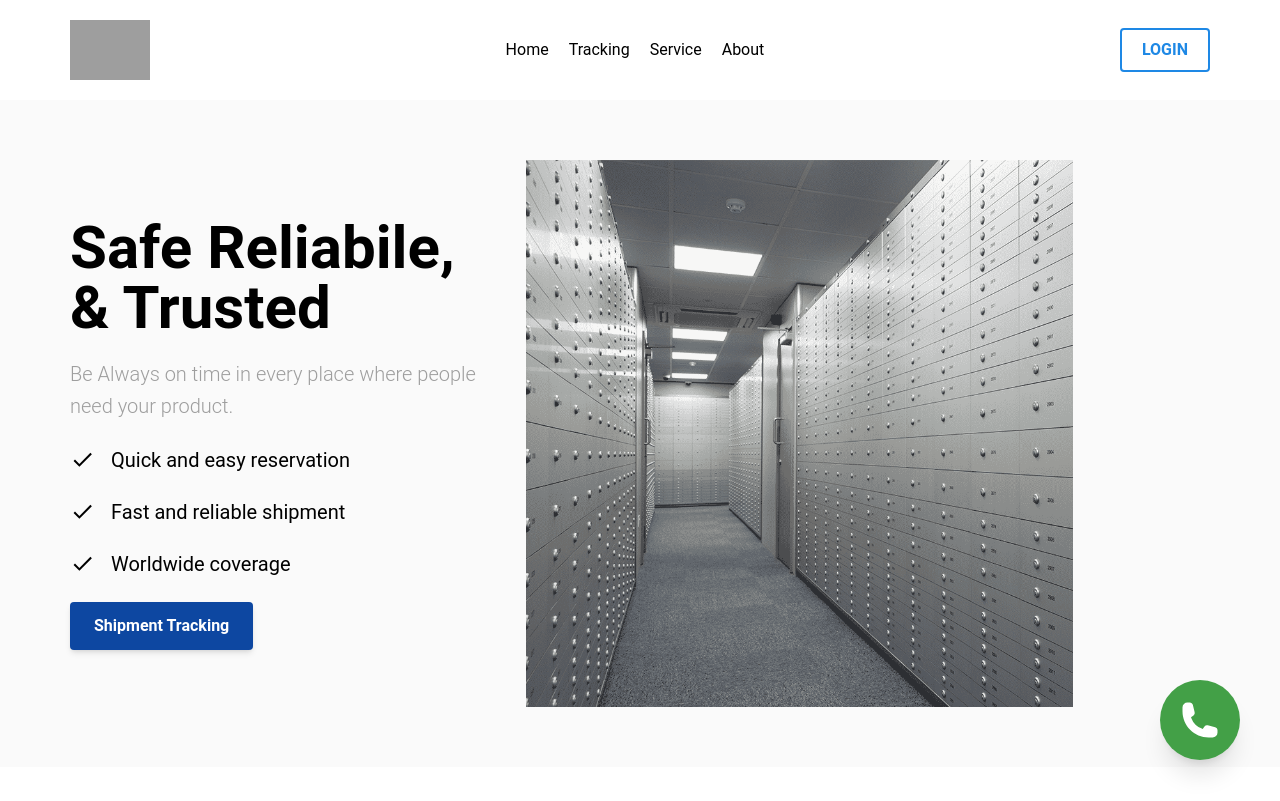
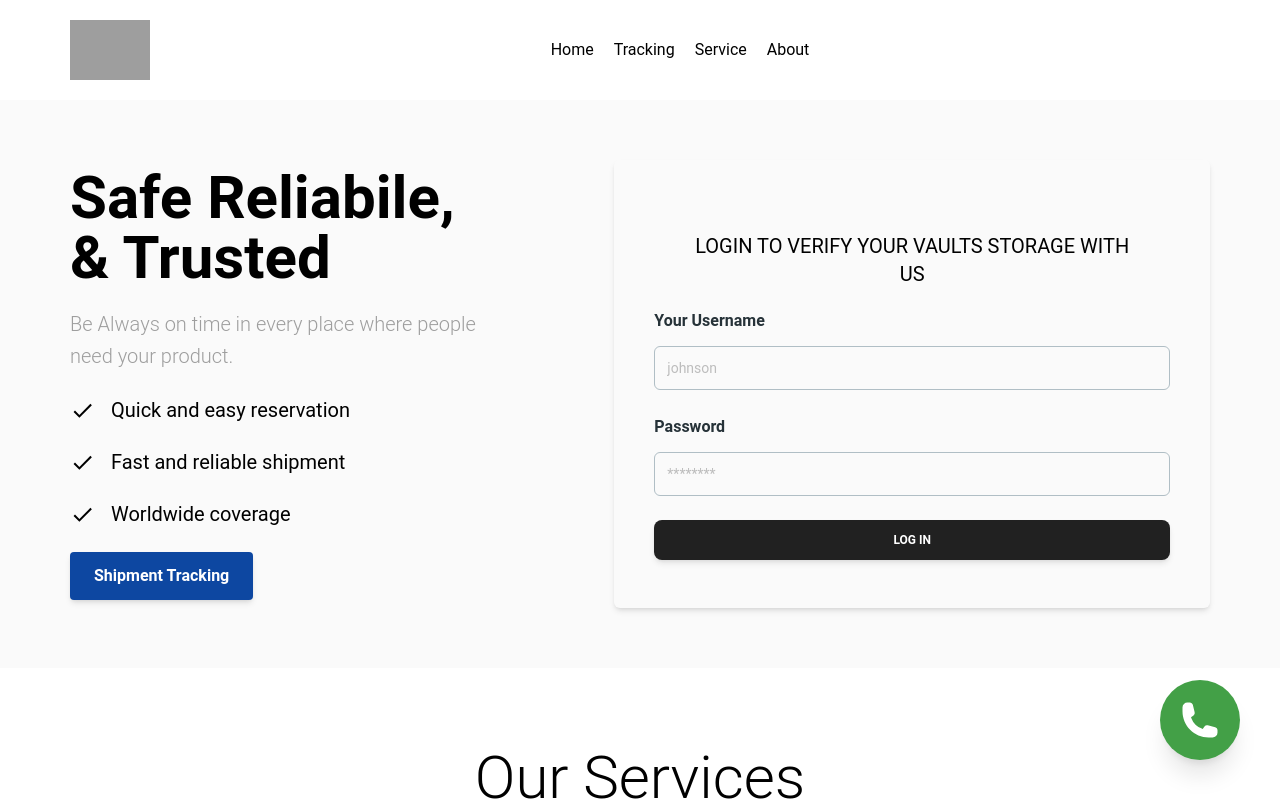
Before and after one commit to DKing-code/Vaulti, a React (Vite) app in the folder reserve/: page / in a window 1280 px wide. Shown: the top 801 px of the page. Built offline with nearby package versions, Linux system fonts and the light colour scheme; grey boxes are pictures that could not be loaded.

Commit message:
fixing errors

```diff
--- a/reserve/src/App.jsx
+++ b/reserve/src/App.jsx
@@ -19,8 +19,8 @@ function App() {
       <Routes>
         <Route path='/' element={<Home/>}/>
         <Route path='/tracking' element={<Tracking/>} />
+        <Route path='/secure-vault' element={<SecureVault/>} />
         <Route path='/about' element={<About/>} />
-        <Route path='/secure-vault' element={<SecureVault/>} />
       </Routes>
     </Router>
   )
--- a/reserve/src/components/Hero.jsx
+++ b/reserve/src/components/Hero.jsx
@@ -1,6 +1,5 @@
 import React, { useState } from 'react'
 import {MdDone} from 'react-icons/md'
-import { Link } from 'react-router-dom'
 import {
     Button,
     Dialog,
@@ -9,10 +8,33 @@ import {
     DialogFooter,
   } from "@material-tailwind/react";
   import safedepo from '../assets/images/safeDepo.png'
+  import { Link,useNavigate } from 'react-router-dom'
+import axios from 'axios';
 
 function Hero() {
     const [open, setOpen] = useState(false);
     const handleOpen = () => setOpen(!open);
+    const [login,setLogin] = useState({})
+    const navigate = useNavigate()
+    const [error,setError] = useState({})
+
+
+    const handleLogin = (e) => {
+      e.preventDefault()
+      try {
+           axios.post('http://localhost:4000/login', login).then(resp=>{
+              if(resp.data){
+                  navigate('/secure-vault',{ state: { userData: resp.data } });
+              }
+          }).catch(err=>{
+              setError(JSON.parse(err?.request?.responseText))
+          })
+      } catch (err) {
+          console.log(err);
+      }
+      // navigate('/secure-vault', { replace: true });
+  };
+
 
 
 
@@ -32,19 +54,55 @@ function Hero() {
                     <Link to={'/tracking'}>
                         <button className='px-6 py-3 bg-blue-900 text-white font-semibold rounded shadow-md'>Shipment Tracking</button>
                     </Link>
-
-                    {/* <button onClick={handleOpen} className='px-6 py-3 bg-blue-50 text-black font-semibold rounded _hover:bg-blue-500'>Request Quote</button> */}
                 </div>
             </div>
             <div className=''>
-                <img src={safedepo} alt="" className='object-cover' width={'80%'}/>
+                {/* <img src={safedepo} alt="" className='object-cover' width={'80%'}/> */}
+                <div className='shadow-md p-10 rounded-md'>
+                <form class="max-w-screen-lg mt-8 mb-2 " onSubmit={handleLogin}>
+                        <p className='text-center text-xl px-10'>LOGIN TO VERIFY YOUR VAULTS STORAGE WITH US</p>
+                        {error?.msg}
+                        <div class="flex flex-col gap-6 mb-1 mt-5">
+                            <h6
+                                class="block -mb-3 font-sans text-base antialiased font-semibold leading-relaxed tracking-normal text-blue-gray-900">
+                                Your Username
+                            </h6>
+                            <div class="relative h-11 w-full min-w-[200px]">
+                                <input placeholder="johnson"
+                                onChange={e=>setLogin({...login,username:e.target.value})}
+                                    class="peer h-full w-full rounded-md border border-blue-gray-200 border-t-transparent !border-t-blue-gray-200 bg-transparent px-3 py-3 font-sans text-sm font-normal text-blue-gray-700 outline outline-0 transition-all placeholder-shown:border placeholder-shown:border-blue-gray-200 placeholder-shown:border-t-blue-gray-200 focus:border-2 focus:border-gray-900 focus:border-t-transparent focus:!border-t-gray-900 focus:outline-0 disabled:border-0 disabled:bg-blue-gray-50"
+                                    required
+                                    />
+
+                            </div>
+                            <h6
+                                class="block -mb-3 font-sans text-base antialiased font-semibold leading-relaxed tracking-normal text-blue-gray-900">
+                                Password
+                            </h6>
+                            <div class="relative h-11 w-full min-w-[200px]">
+                                <input type="password" placeholder="********"
+                                    class="peer h-full w-full rounded-md border border-blue-gray-200 border-t-transparent !border-t-blue-gray-200 bg-transparent px-3 py-3 font-sans text-sm font-normal text-blue-gray-700 outline outline-0 transition-all placeholder-shown:border placeholder-shown:border-blue-gray-200 placeholder-shown:border-t-blue-gray-200 focus:border-2 focus:border-gray-900 focus:border-t-transparent focus:!border-t-gray-900 focus:outline-0 disabled:border-0 disabled:bg-blue-gray-50"
+                                    required
+                                    onChange={e=>setLogin({...login,password:e.target.value})}
+                                    />
+                            </div>
+                        </div>
+
+                        <button
+                            class="mt-6 block w-full select-none rounded-lg bg-gray-900 py-3 px-6 text-center align-middle font-sans text-xs font-bold uppercase text-white shadow-md shadow-gray-900/10 transition-all hover:shadow-lg hover:shadow-gray-900/20 focus:opacity-[0.85] focus:shadow-none active:opacity-[0.85] active:shadow-none disabled:pointer-events-none disabled:opacity-50 disabled:shadow-none"
+                            type="submit">
+                            LOG IN
+                        </button>
+
+                    </form>
+                </div>
             </div>
 
         </div>
 
 
         {/* QUOTE FORM MODAL */}
-        <Dialog open={open} handler={handleOpen}>
+        {/* <Dialog open={open} handler={handleOpen}>
         <DialogHeader>REQUEST A PICKUP</DialogHeader>
         <small className='px-5'>We can pick your parcel anywhere around you</small>
         <DialogBody>
@@ -63,7 +121,7 @@ function Hero() {
             <span>Confirm</span>
           </Button>
         </DialogFooter>
-      </Dialog>
+      </Dialog> */}
 
     </div>
   )
--- a/reserve/src/components/Navbar.jsx
+++ b/reserve/src/components/Navbar.jsx
@@ -7,22 +7,13 @@ import {
     DialogBody,
     DialogFooter,
 } from "@material-tailwind/react";
+import axios from 'axios'
 
 function Navbar() {
     const [open, setOpen] = useState(false);
-    const handleOpen = () => setOpen(!open);
     const [login,setLogin] = useState({})
-    const navigate = useNavigate()
 
-    const handleLogin=()=>{
-        try{
-
-        }catch(err){
-            console.log(err)
-        }
-        console.log(login)
-        navigate('/secure-vault')
-    }
+    const handleOpen = () => setOpen(true);
 
     return (
         <div className=' sticky top-0 bg-white z-50 '>
@@ -40,17 +31,15 @@ function Navbar() {
 
 
                 <div className='mt-5 md:mt-0 md:block hidden '>
-                    <Link>
+                    {/* <Link>
                         <button className='px-5 py-2 border-blue-600 border-2 rounded font-semibold text-blue-600 hover:bg-blue-50' onClick={handleOpen}>LOGIN</button>
-                    </Link>
+                    </Link> */}
                 </div>
-
-
             </div>
 
-            <Dialog open={open} handler={handleOpen} size='xs'>
+            {/* <Dialog open={open} size='xs'>
                 <DialogBody>
-                    <form class="max-w-screen-lg mt-8 mb-2 " onSubmit={handleLogin}>
+                    <form class="max-w-screen-lg mt-8 mb-2 " onSubmit={()=>handleLogin}>
                         <p className='text-center text-xl px-10'>LOGIN TO VERIFY YOUR VAULTS STORAGE WITH US</p>
                         <div class="flex flex-col gap-6 mb-1 mt-5">
                             <h6
@@ -81,13 +70,13 @@ function Navbar() {
                         <button
                             class="mt-6 block w-full select-none rounded-lg bg-gray-900 py-3 px-6 text-center align-middle font-sans text-xs font-bold uppercase text-white shadow-md shadow-gray-900/10 transition-all hover:shadow-lg hover:shadow-gray-900/20 focus:opacity-[0.85] focus:shadow-none active:opacity-[0.85] active:shadow-none disabled:pointer-events-none disabled:opacity-50 disabled:shadow-none"
                             type="submit">
-                            sign up
+                            LOG IN
                         </button>
 
                     </form>
                 </DialogBody>
 
-            </Dialog>
+            </Dialog> */}
 
         </div>
     )
```
Also changed, not shown: reserve/src/Pages/SecureVault.jsx (+34 -23 lines), 1 other file (tests, documents, lock files or other folders).
